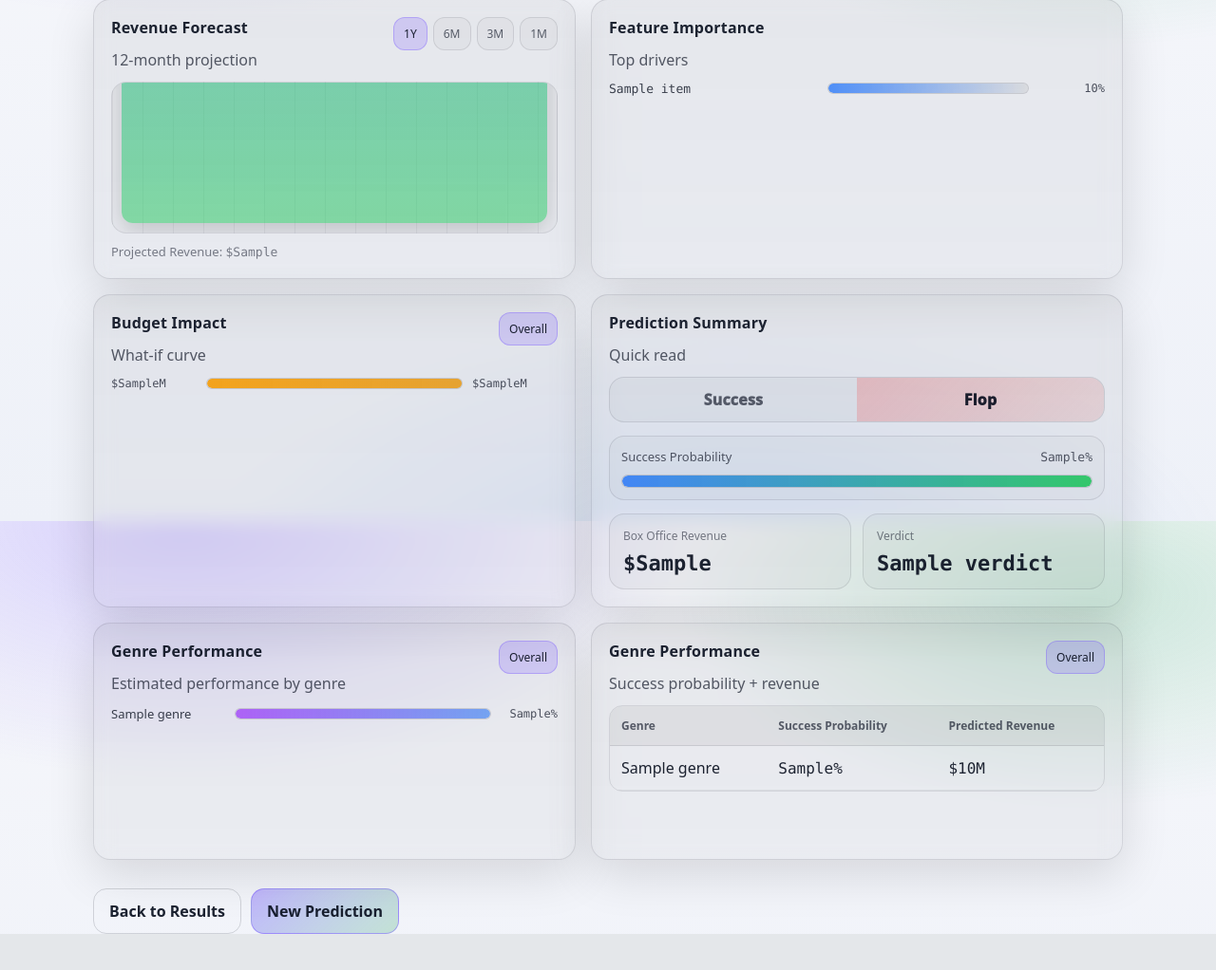
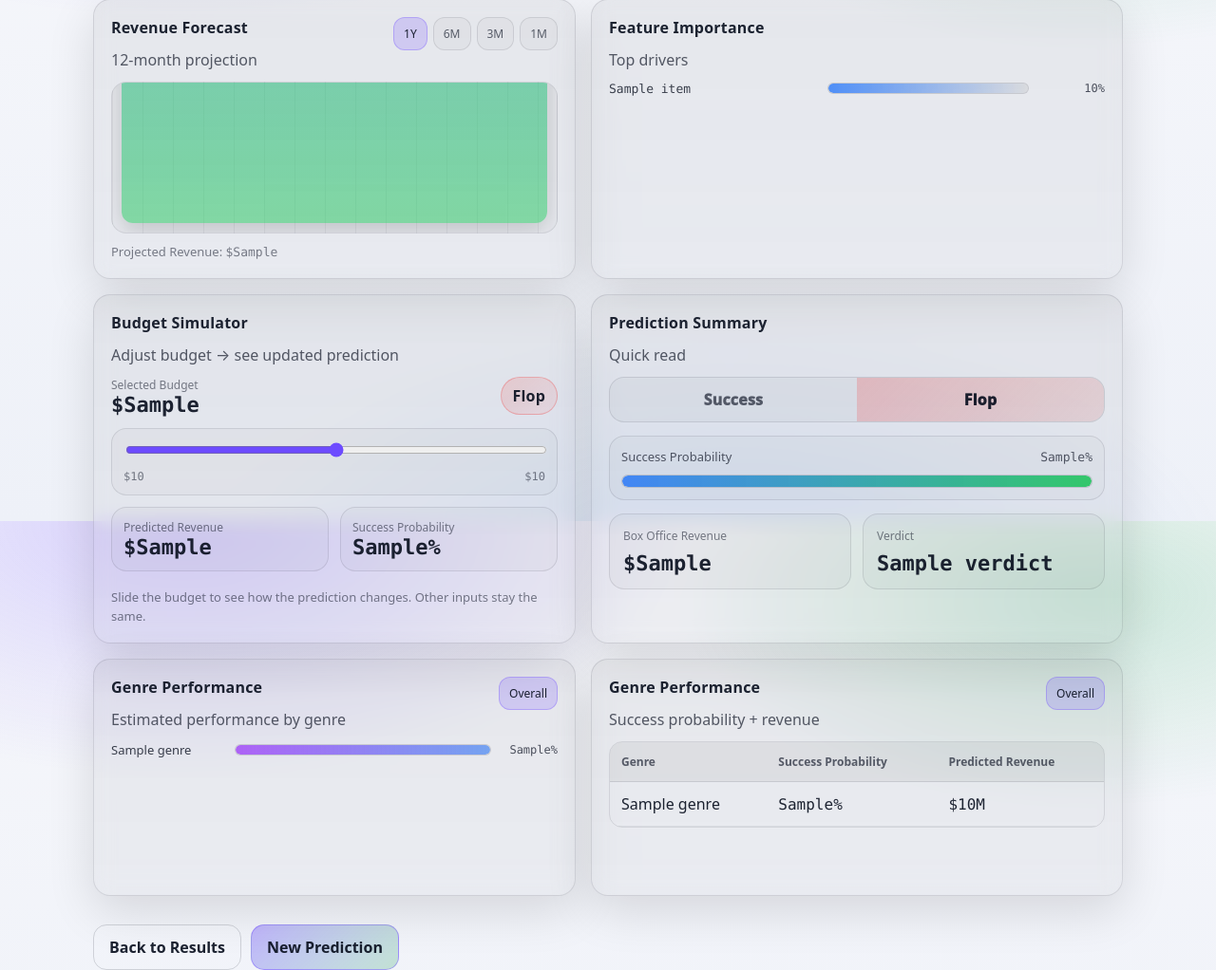
Before and after one commit to aslawant/project_and_portfolio_4, a Flask app: template templates/analytics.html in a window 1280 px wide. Shown: the part 251-1273 px from the top of the page at 95% size. Before the commit the page ends 1235 px from the top, so only its background shows below. Run offline with Flask 3, Linux system fonts and the light colour scheme; the template is opened without the code that fills it: most values are stand-ins (such as "Sample title", 1, 10 or a date in 2020); parts of the project's set-up code (start-up, migrations or seed data) failed here and were passed over.

Commit message:
added budget simulator to analytics page

```diff
--- a/app.py
+++ b/app.py
@@ -5,7 +5,7 @@ import joblib
 import numpy as np
 import pandas as pd
 from math import erf, sqrt
-from flask import Flask, request, render_template, redirect, url_for, session
+from flask import Flask, request, render_template, redirect, url_for, session, jsonify
 
 MODEL_PATH = "best_model.joblib"
 DATA_PATH = "data/movie_data_cleaned.csv"
@@ -338,6 +338,30 @@ def common_context(values, result, error, engineered):
     )
 
 
+def _predict_from_values(values: dict) -> dict:
+    X_new = build_feature_row(values)
+
+    pred_log = float(model.predict(X_new)[0])
+    pred_revenue = float(np.expm1(pred_log))
+    pred_revenue = max(0.0, pred_revenue)
+
+    is_success = pred_revenue >= SUCCESS_THRESHOLD
+    verdict = "Success" if is_success else "Flop"
+
+    prob = success_probability(pred_log, LOG_RMSE, SUCCESS_THRESHOLD)
+    prob = max(0.0, min(1.0, prob))
+
+    return {
+        "pred_log": f"{pred_log:.4f}",
+        "revenue_raw": pred_revenue,
+        "revenue_fmt": format_money(pred_revenue),
+        "verdict": verdict,
+        "is_success": bool(is_success),
+        "prob": float(prob),
+        "prob_fmt": f"{prob * 100:.1f}",
+    }
+
+
 @app.route("/", methods=["GET"])
 def index():
     values = session.get("values", DEFAULT_VALUES)
@@ -354,31 +378,19 @@ def predict():
     values = {**DEFAULT_VALUES, **dict(request.form)}
 
     try:
+        out = _predict_from_values(values)
         X_new = build_feature_row(values)
-
-        pred_log = float(model.predict(X_new)[0])
-        pred_revenue = float(np.expm1(pred_log))
-        pred_revenue = max(0.0, pred_revenue)
-
-        is_success = pred_revenue >= SUCCESS_THRESHOLD
-        verdict = "Success" if is_success else "Flop"
-
-        prob = success_probability(pred_log, LOG_RMSE, SUCCESS_THRESHOLD)
-        prob = max(0.0, min(1.0, prob))
-
-        result = {
-            "pred_log": f"{pred_log:.4f}",
-            "revenue_fmt": format_money(pred_revenue),
-            "verdict": verdict,
-            "is_success": is_success,
-            "prob": prob,
-            "prob_fmt": f"{prob * 100:.1f}",
-        }
-
         engineered = df_row_to_display_dict(X_new)
 
         session["values"] = values
-        session["result"] = result
+        session["result"] = {
+            "pred_log": out["pred_log"],
+            "revenue_fmt": out["revenue_fmt"],
+            "verdict": out["verdict"],
+            "is_success": out["is_success"],
+            "prob": out["prob"],
+            "prob_fmt": out["prob_fmt"],
+        }
         session["engineered"] = engineered
         session["error"] = None
 
@@ -412,26 +424,38 @@ def analytics():
     engineered = session.get("engineered", None)
 
     pred_revenue = float(str(result["revenue_fmt"]).replace(",", "")) if result else 0.0
+    base_prob = float(result["prob"]) if result else 0.0
 
     months = list(range(1, 13))
     forecast = [pred_revenue * (m / 12.0) for m in months]
-
-    budgets = [100_000_000, 200_000_000, 300_000_000, 400_000_000, 500_000_000]
-    impact_revenue = [b * 2.0 for b in budgets]
 
     top_genres = ["Action", "Adventure", "Comedy", "Drama", "Thriller"]
     base_p = float(result["prob"]) if result else 0.5
     genre_probs = [max(0.05, min(0.95, base_p + delta)) for delta in (0.08, 0.04, 0.00, -0.03, -0.07)]
     genre_revs = [pred_revenue * (p / base_p) if base_p > 0 else pred_revenue for p in genre_probs]
 
+    current_budget = float(values.get("Budget", DEFAULT_VALUES["Budget"]))
+    sim_min = 5_000_000
+    sim_max = 250_000_000
+    sim_step = 1_000_000
+
     dashboard = {
         "months": months,
         "forecast": [round(v / 1_000_000, 1) for v in forecast],
-        "budgets_m": [int(b / 1_000_000) for b in budgets],
-        "impact_revenue_m": [round(v / 1_000_000, 0) for v in impact_revenue],
+
         "top_genres": top_genres,
         "genre_probs": [round(p * 100, 0) for p in genre_probs],
         "genre_revs_m": [round(v / 1_000_000, 0) for v in genre_revs],
+
+        "sim_budget": int(current_budget),
+        "sim_budget_fmt": format_money(current_budget),
+        "sim_revenue_fmt": result["revenue_fmt"] if result else "0",
+        "sim_prob_fmt": f"{base_prob * 100:.1f}",
+        "sim_verdict": result["verdict"] if result else "—",
+        "sim_is_success": bool(result["is_success"]) if result else False,
+        "sim_min": int(sim_min),
+        "sim_max": int(sim_max),
+        "sim_step": int(sim_step),
     }
 
     ctx = common_context(values, result, None, engineered)
@@ -440,5 +464,33 @@ def analytics():
     return render_template("analytics.html", **ctx)
 
 
+@app.route("/what-if/budget", methods=["POST"])
+def what_if_budget():
+    if session.get("result") is None:
+        return jsonify({"ok": False, "error": "No active prediction in session."}), 400
+
+    try:
+        payload = request.get_json(silent=True) or {}
+        budget = float(payload.get("budget", 0))
+
+        base_values = {**DEFAULT_VALUES, **(session.get("values", {}) or {})}
+        base_values["Budget"] = budget
+
+        out = _predict_from_values(base_values)
+
+        return jsonify({
+            "ok": True,
+            "budget": int(budget),
+            "budget_fmt": format_money(budget),
+            "revenue_fmt": out["revenue_fmt"],
+            "prob_fmt": out["prob_fmt"],
+            "verdict": out["verdict"],
+            "is_success": out["is_success"],
+        })
+
+    except Exception as e:
+        return jsonify({"ok": False, "error": str(e)}), 400
+
+
 if __name__ == "__main__":
     app.run(debug=True)
--- a/static/styles.css
+++ b/static/styles.css
@@ -537,35 +537,68 @@ a{ color: inherit; }
   opacity: 0.95;
 }
 
-.impact{
-  display: grid;
-  gap: 10px;
+.sim{ display:grid; gap: 12px; }
+
+.sim-top{
+  display:flex;
+  align-items:flex-start;
+  justify-content:space-between;
+  gap: 12px;
 }
 
-.impact-row{
-  display: grid;
-  grid-template-columns: 90px 1fr 90px;
-  gap: 10px;
-  align-items: center;
+.sim-k{ color: var(--muted2); font-size: 12px; }
+.sim-v{ font-size: 22px; font-weight: 900; }
+
+.sim-badge{
+  padding: 8px 12px;
+  border-radius: 999px;
+  border: 1px solid var(--border);
+  background: color-mix(in srgb, var(--card) 70%, transparent);
+  font-weight: 900;
+  letter-spacing: 0.2px;
 }
 
-.impact-x, .impact-y{
-  color: color-mix(in srgb, var(--text) 78%, transparent);
+.sim-badge.success{
+  border-color: rgba(34,197,94,0.35);
+  background: linear-gradient(135deg, rgba(34,197,94,0.22), rgba(34,197,94,0.10));
+}
+
+.sim-badge.flop{
+  border-color: rgba(239,68,68,0.30);
+  background: linear-gradient(135deg, rgba(239,68,68,0.18), rgba(239,68,68,0.08));
+}
+
+.sim-slider{
+  padding: 12px;
+  border-radius: 16px;
+  border: 1px solid var(--border);
+  background: color-mix(in srgb, var(--card) 55%, transparent);
+}
+
+.sim-slider input[type="range"]{
+  width: 100%;
+  accent-color: var(--brand);
+}
+
+.sim-range{
+  display:flex;
+  justify-content:space-between;
+  margin-top: 8px;
+  color: var(--muted2);
   font-size: 12px;
 }
 
-.impact-track{
-  height: 12px;
-  border-radius: 999px;
-  background: color-mix(in srgb, var(--card2) 75%, transparent);
-  border: 1px solid var(--border);
-  overflow: hidden;
+.sim-metrics{
+  display:grid;
+  grid-template-columns: 1fr 1fr;
+  gap: 12px;
 }
 
-.impact-fill{
-  height: 100%;
-  border-radius: 999px;
-  background: linear-gradient(90deg, rgba(245,158,11,0.92), rgba(59,130,246,0.70));
+.sim-card{
+  padding: 12px;
+  border-radius: 16px;
+  border: 1px solid var(--border);
+  background: color-mix(in srgb, var(--card) 55%, transparent);
 }
 
 .genre-list{
@@ -616,6 +649,7 @@ a{ color: inherit; }
   .bar-row{ grid-template-columns: 1fr; }
   .bar-pct{ text-align: left; }
   .brand{ min-width: auto; }
+  .sim-metrics{ grid-template-columns: 1fr; }
 }
 
 .help{
@@ -659,10 +693,7 @@ a{ color: inherit; }
 }
 
 @media (max-width: 760px){
-  .has-tooltip::after{
-    left: 0;
-    right: auto;
-  }
+  .has-tooltip::after{ left: 0; right: auto; }
 }
 
 .btn .spinner{
@@ -676,20 +707,8 @@ a{ color: inherit; }
   animation: spin 0.8s linear infinite;
 }
 
-.btn.loading .spinner{
-  display: inline-block;
-}
+.btn.loading .spinner{ display: inline-block; }
+.btn.loading{ opacity: 0.9; cursor: progress; }
+.btn:disabled{ opacity: 0.75; cursor: not-allowed; }
 
-.btn.loading{
-  opacity: 0.9;
-  cursor: progress;
-}
-
-.btn:disabled{
-  opacity: 0.75;
-  cursor: not-allowed;
-}
-
-@keyframes spin{
-  to { transform: rotate(360deg); }
-}
+@keyframes spin{ to { transform: rotate(360deg); } }
--- a/templates/analytics.html
+++ b/templates/analytics.html
@@ -98,22 +98,55 @@
         <div class="card dash-card">
           <div class="dash-head">
             <div>
-              <h2 class="card-title">Budget Impact</h2>
-              <p class="muted">What-if curve</p>
+              <h2 class="card-title">Budget Simulator</h2>
+              <p class="muted">Adjust budget → see updated prediction</p>
             </div>
-            <span class="pill active">Overall</span>
+
           </div>
 
-          <div class="impact">
-            {% for i in range(dashboard.budgets_m|length) %}
-              <div class="impact-row">
-                <div class="mono impact-x">${{ dashboard.budgets_m[i] }}M</div>
-                <div class="impact-track">
-                  <div class="impact-fill" style="width: {{ (dashboard.impact_revenue_m[i] / (dashboard.impact_revenue_m[-1] if dashboard.impact_revenue_m[-1] else 1)) * 100 }}%"></div>
-                </div>
-                <div class="mono impact-y">${{ dashboard.impact_revenue_m[i] }}M</div>
+          <div class="sim">
+            <div class="sim-top">
+              <div class="sim-kv">
+                <div class="sim-k">Selected Budget</div>
+                <div class="sim-v mono" id="simBudget">${{ dashboard.sim_budget_fmt }}</div>
               </div>
-            {% endfor %}
+
+              <div class="sim-badge {% if dashboard.sim_is_success %}success{% else %}flop{% endif %}" id="simBadge">
+                {{ "Success" if dashboard.sim_is_success else "Flop" }}
+              </div>
+            </div>
+
+            <div class="sim-slider">
+              <input
+                id="budgetSlider"
+                type="range"
+                min="{{ dashboard.sim_min }}"
+                max="{{ dashboard.sim_max }}"
+                step="{{ dashboard.sim_step }}"
+                value="{{ dashboard.sim_budget }}"
+                aria-label="Budget slider"
+              />
+              <div class="sim-range mono">
+                <span>${{ "{:,.0f}".format(dashboard.sim_min) }}</span>
+                <span>${{ "{:,.0f}".format(dashboard.sim_max) }}</span>
+              </div>
+            </div>
+
+            <div class="sim-metrics">
+              <div class="sim-card">
+                <div class="sim-k">Predicted Revenue</div>
+                <div class="sim-v mono" id="simRevenue">${{ dashboard.sim_revenue_fmt }}</div>
+              </div>
+
+              <div class="sim-card">
+                <div class="sim-k">Success Probability</div>
+                <div class="sim-v mono" id="simProb">{{ dashboard.sim_prob_fmt }}%</div>
+              </div>
+            </div>
+
+            <div class="sim-help fine" id="simHelp">
+              Slide the budget to see how the prediction changes. Other inputs stay the same.
+            </div>
           </div>
         </div>
 
@@ -241,6 +274,59 @@
           updateLabel();
         });
       }
+
+      const slider = document.getElementById("budgetSlider");
+      const elBudget = document.getElementById("simBudget");
+      const elRevenue = document.getElementById("simRevenue");
+      const elProb = document.getElementById("simProb");
+      const elBadge = document.getElementById("simBadge");
+      const elHelp = document.getElementById("simHelp");
+
+      function formatMoney(n) {
+        try {
+          return Number(n).toLocaleString(undefined, { maximumFractionDigits: 0 });
+        } catch {
+          return String(n);
+        }
+      }
+
+      let t = null;
+
+      async function runWhatIf(budget) {
+        elHelp.textContent = "Updating prediction…";
+
+        const res = await fetch("{{ url_for('what_if_budget') }}", {
+          method: "POST",
+          headers: { "Content-Type": "application/json" },
+          body: JSON.stringify({ budget: budget })
+        });
+
+        const data = await res.json();
+        if (!data.ok) {
+          elHelp.textContent = data.error || "Could not update prediction.";
+          return;
+        }
+
+        elBudget.textContent = "$" + formatMoney(data.budget);
+        elRevenue.textContent = "$" + data.revenue_fmt;
+        elProb.textContent = data.prob_fmt + "%";
+
+        elBadge.textContent = data.is_success ? "Success" : "Flop";
+        elBadge.classList.toggle("success", !!data.is_success);
+        elBadge.classList.toggle("flop", !data.is_success);
+
+        elHelp.textContent = "Slide the budget to see how the prediction changes. Other inputs stay the same.";
+      }
+
+      if (slider) {
+        slider.addEventListener("input", () => {
+          const v = Number(slider.value || 0);
+          elBudget.textContent = "$" + formatMoney(v);
+
+          if (t) clearTimeout(t);
+          t = setTimeout(() => runWhatIf(v), 140);
+        });
+      }
     })();
   </script>
 </body>
```
